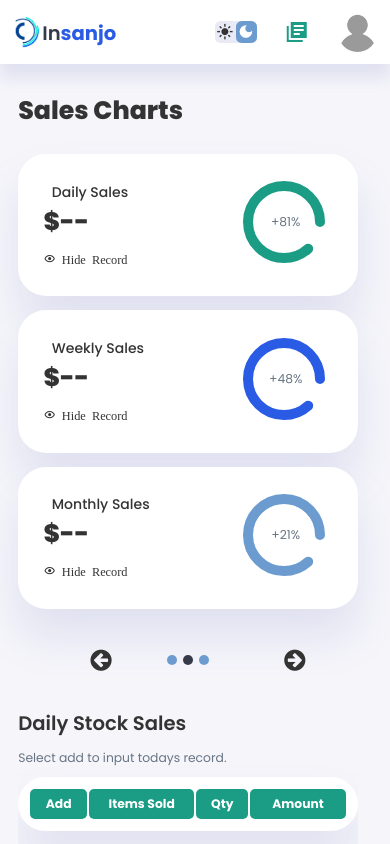
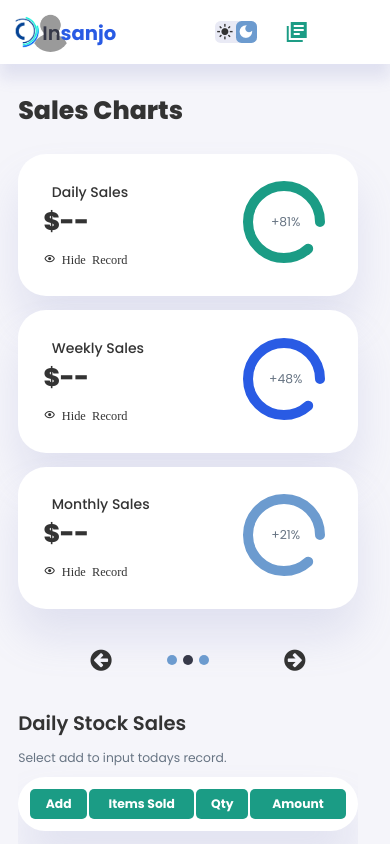
Before and after one commit to Lechi21/Insanjo, a plain HTML site: page index.html in a window 390 px wide. Shown: the top 844 px of the page. Drawn offline with nearby package versions, Linux system fonts and the light colour scheme.

Commit message:
Update design.css

```diff
--- a/design.css
+++ b/design.css
@@ -1242,7 +1242,7 @@
             z-index: 2;
             box-shadow: 0 1rem 1rem var(--color-light);
             margin: 0;
-            justify-content: end;
+           /* justify-content: end;*/
         }
         .right-side .nav .right-corner{
             display: inline-block;
@@ -1482,7 +1482,7 @@
             z-index: 2;
             box-shadow: 0 1rem 1rem var(--color-light);
             margin: 0;
-            justify-content: end;
+       /*     justify-content: end;*/
         }
 
         .right-side .nav .dark-mode{
```
